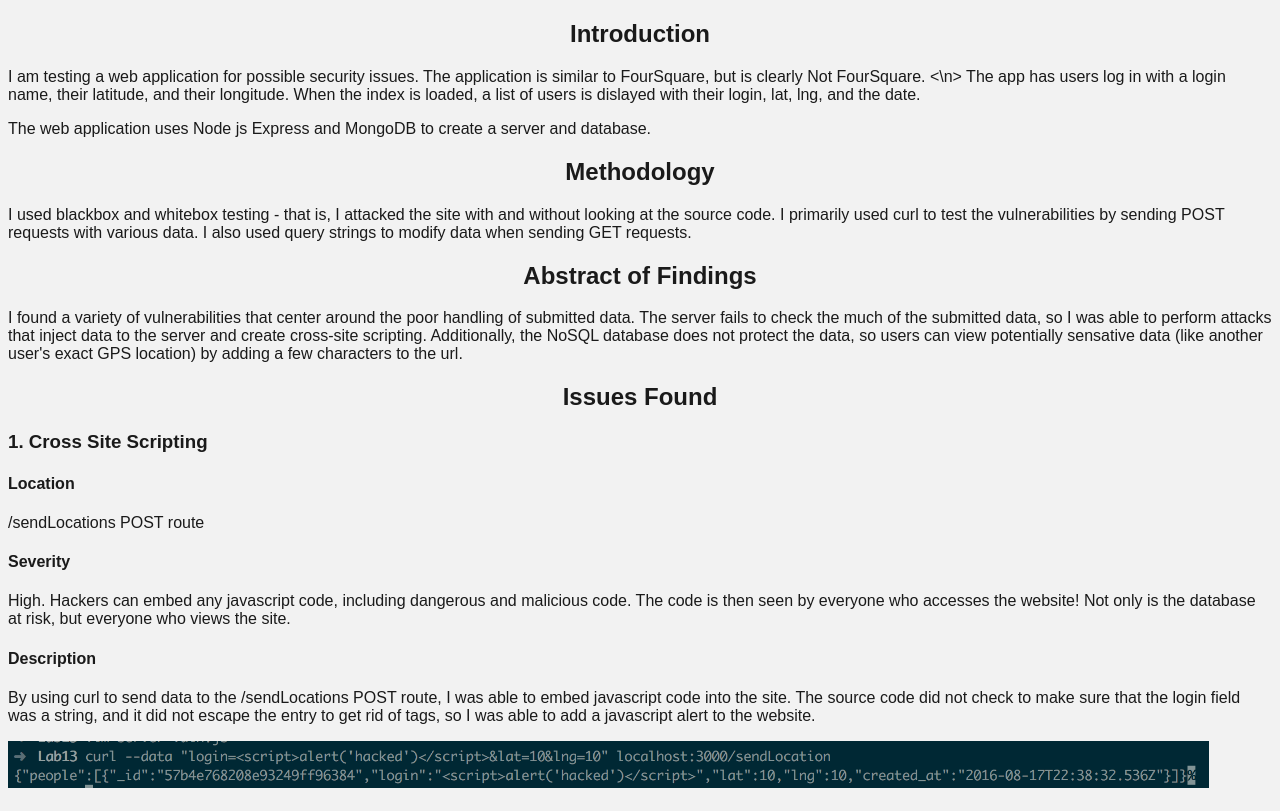
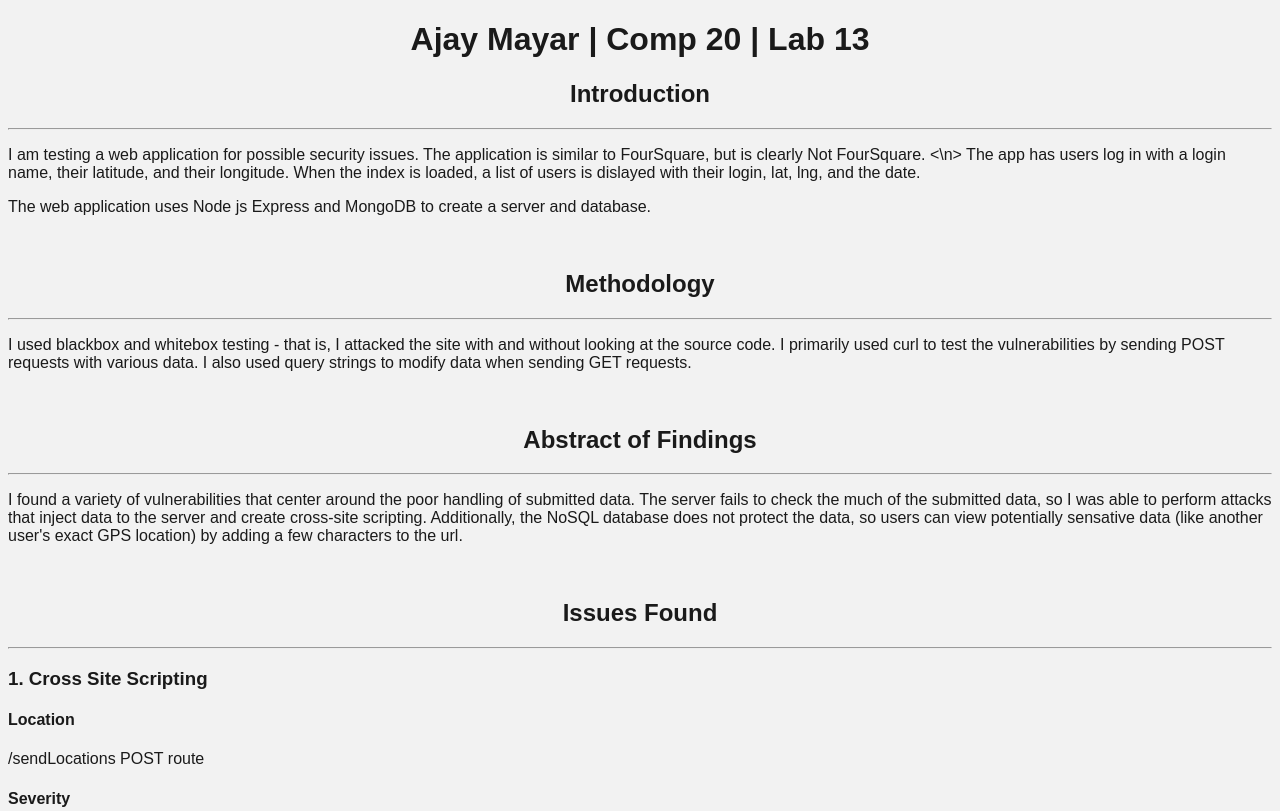
Before and after one commit to ajaymayar/comp20-amayar, a plain HTML site: page security/index.html in a window 1280 px wide. Shown: the top 811 px of the page. Drawn offline with Linux system fonts and the light colour scheme.

Commit message:
Updated formatting of index

```diff
--- a/security/index.html
+++ b/security/index.html
@@ -2,31 +2,29 @@
 <html>
   <head>
     <title>Lab 13: Security</title>
-    <link rel="stylesheet" type="text/css" href="style.css">
+    <link rel="stylesheet" type="text/css" href="style.css" />
     <script src=script.js></script>
   </head>
 
   <body>
-    <div id="Intro">
+    <h1> Ajay Mayar | Comp 20 | Lab 13 </h1>
     <h2>Introduction</h2>
+    <hr />
     <p>I am testing a web application for possible security issues.  The application is similar to FourSquare, but is clearly Not FourSquare. <\n>
       The app has users log in with a login name, their latitude, and their longitude.  When the index is loaded, a list of users is dislayed with their login, lat, lng, and the date.</p>
     <p>The web application uses Node js Express and MongoDB to create a server and database.</p>
-    </div>
+    <br>
+    <h2>Methodology</h2>
+    <hr>
+    <p>I used blackbox and whitebox testing - that is, I attacked the site with and without looking at the source code. I primarily used curl to test the vulnerabilities by sending POST requests with various data. I also used query strings to modify data when sending GET requests.</p>
+    <br>
 
-    <div id="Methodology">
-      <h2>Methodology</h2>
-      <p>I used blackbox and whitebox testing - that is, I attacked the site with and without looking at the source code. I primarily used curl to test the vulnerabilities by sending POST requests with various data. I also used query strings to modify data when sending GET requests.</p>
-    </div>
-
-    <div id="Abstract">
     <h2>Abstract of Findings</h2>
+    <hr>
     <p>I found a variety of vulnerabilities that center around the poor handling of submitted data. The server fails to check the much of the submitted data, so I was able to perform attacks that inject data to the server and create cross-site scripting. Additionally, the NoSQL database does not protect the data, so users can view potentially sensative data (like another user's exact GPS location) by adding a few characters to the url.</p>
-    </div>
-
-    <div id="Issues">
+    <br>
   <h2>Issues Found</h2>
-
+  <hr>
   <h3>1. Cross Site Scripting</h3>
   <h4>Location</h4>
   <p> /sendLocations POST route </p>
@@ -65,12 +63,10 @@
       <p>Note: <code>?login[$ne]=''</code> becomes <code>?login[$ne]=%27%27</code> because of url encoding.</p>
       <h4>Resolution</h4>
       <p>Santizing the GET route would fix the problem. It would prevent the user from adding [$ne], or any other Mongo code, to the GET route.</p>
-    </div>
-
-    <div id="Conclusion">
+      <br>
       <h2>Conclusion</h2>
+      <hr>
       <p>The web application fails to secure itself against the most common attacks. By simply sanitizing each route, the web app would become much less vulnerable. No major changes need to be made to the database or server. Given that none of the data stored in the database is extremely sensitive (credit card info, social security numbers, etc.), the website's vulnerability does not pose much of an immediate threat. However, the website could become a threat if one person simply injects a malicious script into the POST request. Fixing the security issues would not take much time at all!</p>
-    </div>
 
     </body>
   </html>
```
Lines whose indentation alone changed are shown as unchanged.
